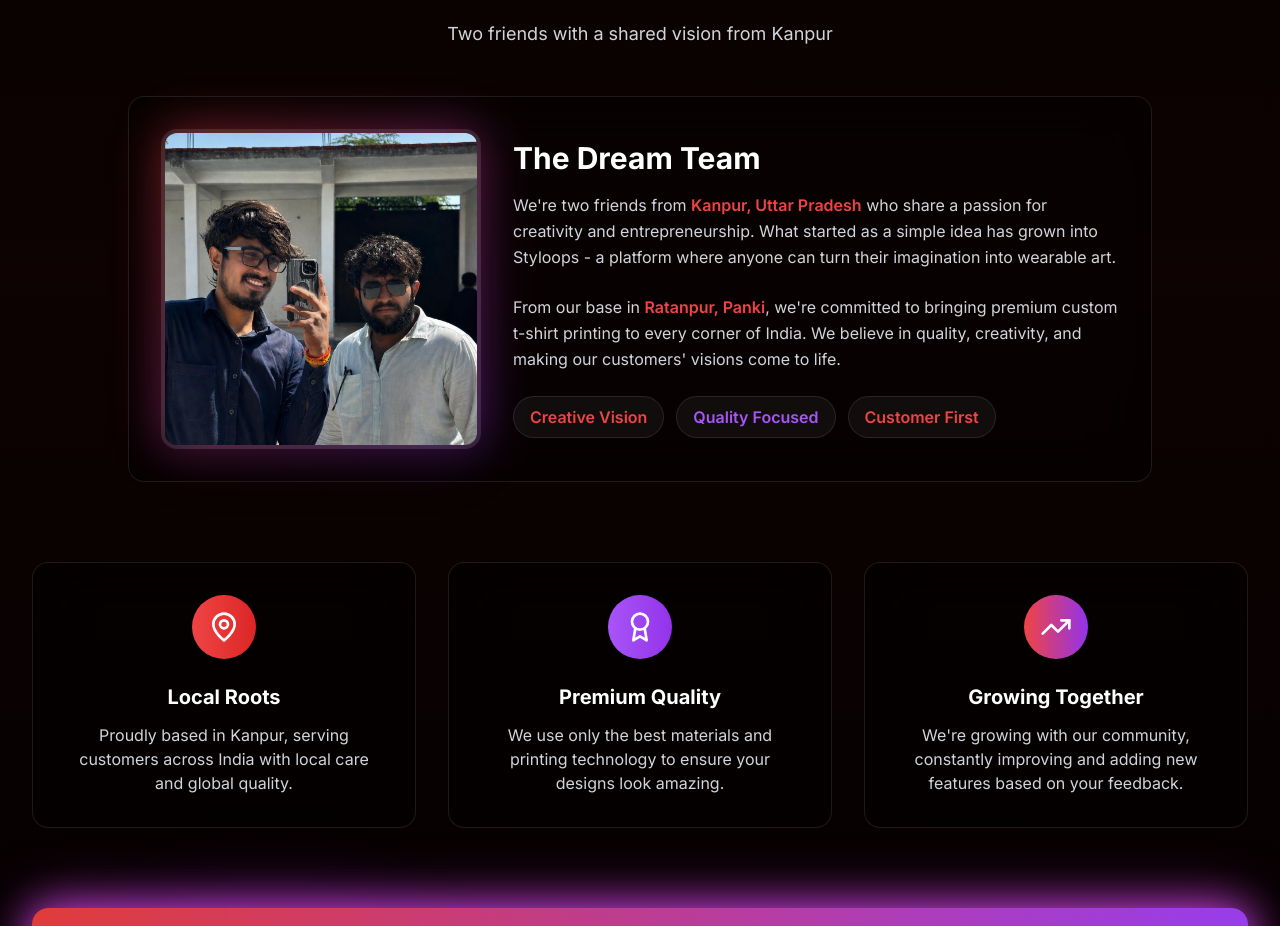
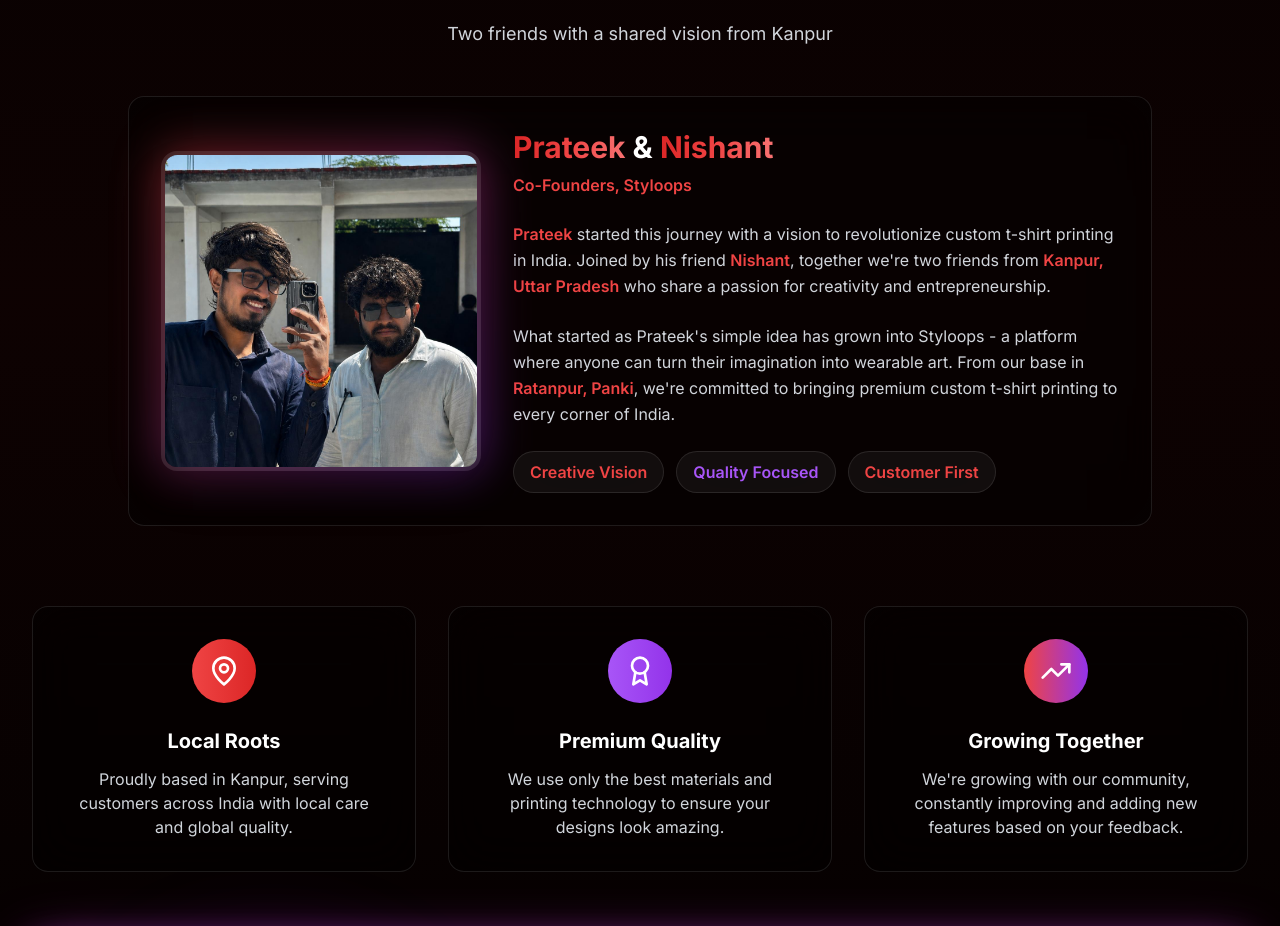
Before and after one commit to NISHANT3256/styloop, a React (Vite) app: page / in a window 1280 px wide. Shown: the part 6500-7426 px from the top of the page. Built offline with nearby package versions, Linux system fonts and the light colour scheme.

Commit message:
Add founders names - Prateek and Nishant to About Us page

```diff
--- a/src/components/AboutUs.jsx
+++ b/src/components/AboutUs.jsx
@@ -94,12 +94,15 @@ const AboutUs = () => {
 
                 {/* Founders Info */}
                 <div className="flex-1 text-center md:text-left">
-                  <h4 className="text-3xl font-bold text-white mb-4">The Dream Team</h4>
+                  <h4 className="text-3xl font-bold text-white mb-2">
+                    <span className="text-gradient">Prateek</span> & <span className="text-gradient">Nishant</span>
+                  </h4>
+                  <p className="text-red-500 font-semibold mb-6">Co-Founders, Styloops</p>
                   <p className="text-gray-300 leading-relaxed mb-6">
-                    We're two friends from <span className="text-red-500 font-semibold">Kanpur, Uttar Pradesh</span> who share a passion for creativity and entrepreneurship. What started as a simple idea has grown into Styloops - a platform where anyone can turn their imagination into wearable art.
+                    <span className="text-red-500 font-semibold">Prateek</span> started this journey with a vision to revolutionize custom t-shirt printing in India. Joined by his friend <span className="text-red-500 font-semibold">Nishant</span>, together we're two friends from <span className="text-red-500 font-semibold">Kanpur, Uttar Pradesh</span> who share a passion for creativity and entrepreneurship.
                   </p>
                   <p className="text-gray-300 leading-relaxed mb-6">
-                    From our base in <span className="text-red-500 font-semibold">Ratanpur, Panki</span>, we're committed to bringing premium custom t-shirt printing to every corner of India. We believe in quality, creativity, and making our customers' visions come to life.
+                    What started as Prateek's simple idea has grown into Styloops - a platform where anyone can turn their imagination into wearable art. From our base in <span className="text-red-500 font-semibold">Ratanpur, Panki</span>, we're committed to bringing premium custom t-shirt printing to every corner of India.
                   </p>
                   <div className="flex flex-wrap gap-3 justify-center md:justify-start">
                     <div className="glass-effect px-4 py-2 rounded-full border border-red-500/30">
```
